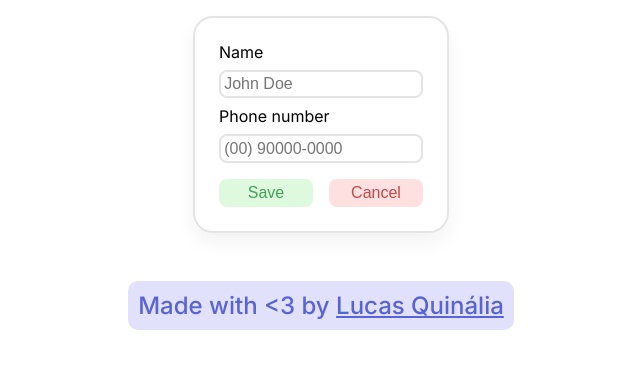
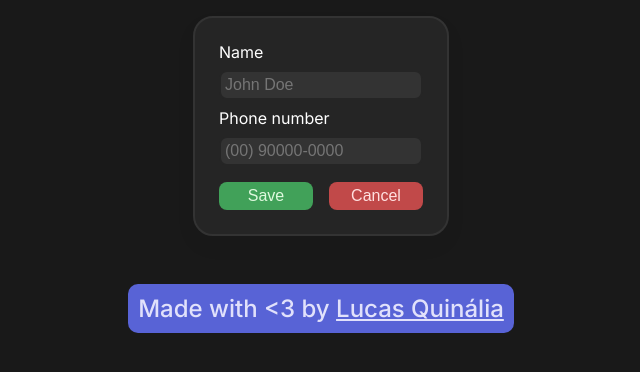
Before and after one commit to LucasQuinalia/ContactManager, a plain HTML site: page index.html in a window 1280 px wide. Shown: the whole page, without its empty margins (319-959 px from the left). Drawn offline with nearby package versions, Linux system fonts and the light colour scheme; no server answers.

Commit message:
dark mode change

```diff
--- a/css/styles.css
+++ b/css/styles.css
@@ -1,11 +1,15 @@
 @import url('https://fonts.googleapis.com/css2?family=Inter:wght@100..900&display=swap');
 
 :root {
-    --background-color: #fff;
-    --text-color: #000;
+    --background-color-light: #fff;
+    --text-color-light: #000;
+    --background-color-dark: #191919;
+    --text-color-dark: #fff;
+    --dark-border: #333333;
+    --dark-component: #252525;
+    --dark-text: #9B9B9B;
     --light-grey: #E4E4E4;
     --grey: #6C6C6C;
-    --lighter-slate: #F5F5FF;
     --light-slate: #E1E1FB;
     --slate: #5863D6;
     --light-blue: #DDF0FE;
@@ -34,9 +38,9 @@
 
 
 body {
-    background-color: var(--background-color);
+    background-color: var(--background-color-dark);
     font-family: var(--font-family);
-    color: var(--text-color);
+    color: var(--text-color-dark);
     font-size: 1rem;
 }
 
@@ -51,7 +55,8 @@ p {
     margin: 1rem auto;
     width: 100%;
     padding: 1.5rem;
-    border: 0.125rem solid var(--light-grey);
+    background-color: var(--dark-component);
+    border: 0.125rem solid var(--dark-border);
     border-radius: 1.25rem;
     box-shadow: var(--shadow-soft);
     gap: 0.5rem;
@@ -66,9 +71,11 @@ p {
 
 #contact-form input {
     font-size: 1rem;
-    padding: 0.2rem;
+    padding: 0.25rem;
     border-radius: 0.5rem;
-    border: 0.125rem solid var(--light-grey);
+    color: var(--dark-text);
+    background-color: var(--dark-border);
+    border: 0.125rem solid var(--dark-component);
     transition: 0.25s ease;
 }
 
@@ -100,30 +107,30 @@ p {
 }
 
 #save-btn {
-    background-color: var(--light-green);
-    color: var(--green);
+    background-color: var(--green);
+    color: var(--light-green);
 }
 
 #cancel-btn {
-    background-color: var(--light-red);
-    color: var(--red);
+    background-color: var(--red);
+    color: var(--light-red);
 }
 #save-btn:hover {
-    border: 0.125rem solid var(--green);
+    border: 0.125rem solid var(--light-green);
 }
 
 #cancel-btn:hover {
-    border: 0.125rem solid var(--red);
+    border: 0.125rem solid var(--light-red);
 }
 #save-btn:active {
-    background-color: var(--green);
-    color: var(--light-green);
+    background-color: var(--light-green);
+    color: var(--green);
     transition: 0.1s ease;
 }
 
 #cancel-btn:active {
-    background-color: var(--red);
-    color: var(--light-red);
+    background-color: var(--light-red);
+    color: var(--red);
     transition: 0.1s ease;
 }
 
@@ -143,7 +150,8 @@ p {
     align-items: center;
     width: 100%;
     padding: 1.5rem;
-    border: 0.125rem solid var(--light-grey);
+    background-color: var(--dark-component);
+    border: 0.125rem solid var(--dark-border);
     border-radius: 1.25rem;
     box-shadow: var(--shadow-soft);
     gap: 0.5rem;
@@ -161,12 +169,12 @@ footer {
 
 footer p {
     display: inline-block;
-    color: var(--slate);
+    color: var(--light-slate);
     padding: 0.625rem;
     border-radius: 0.625rem;
-    background-color: var(--light-slate);
+    background-color: var(--slate);
 }
 
 footer a {
-    color: var(--slate);
+    color: var(--light-slate);
 }
```
Also changed, not shown: assets/img/icon.png (added).
